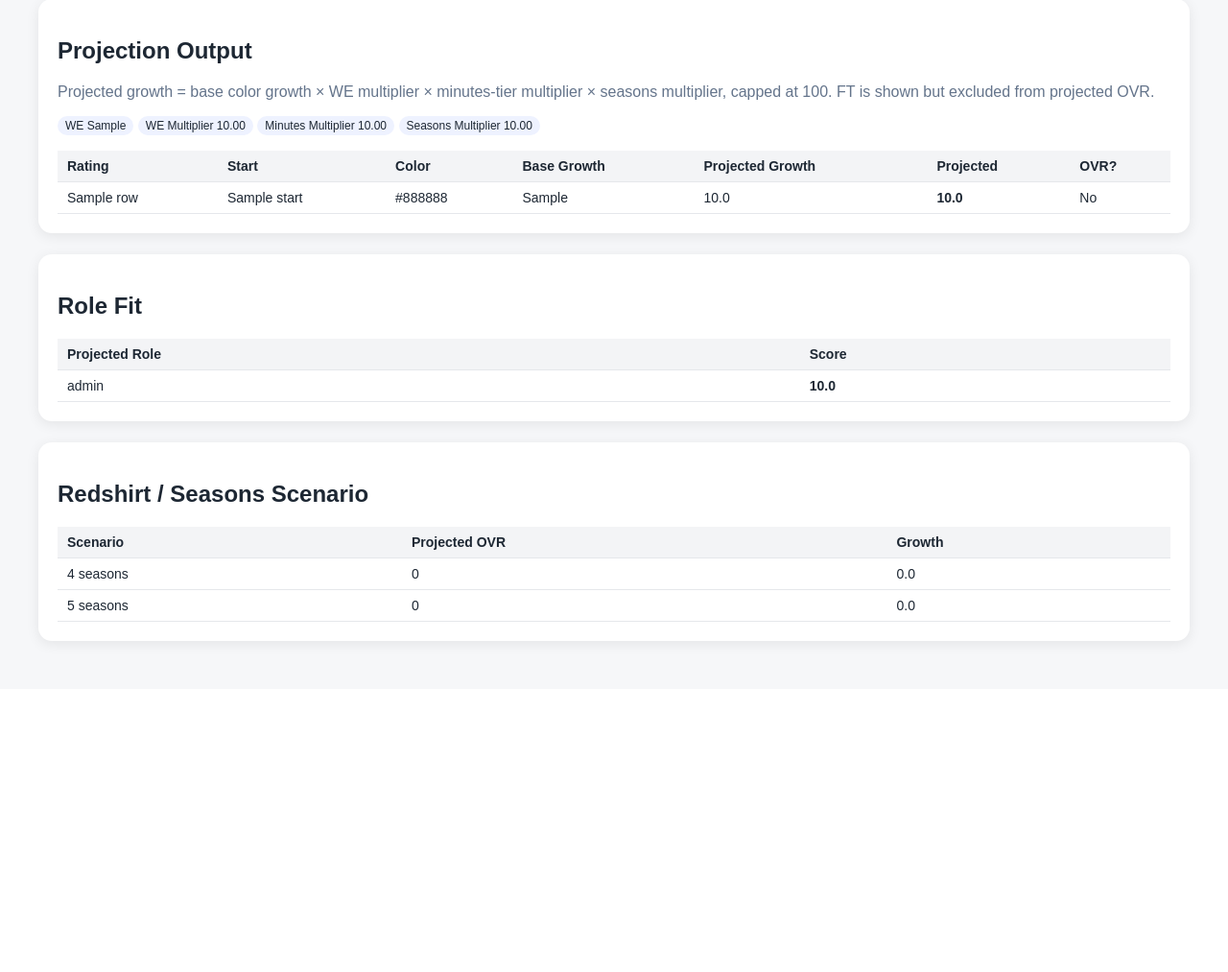
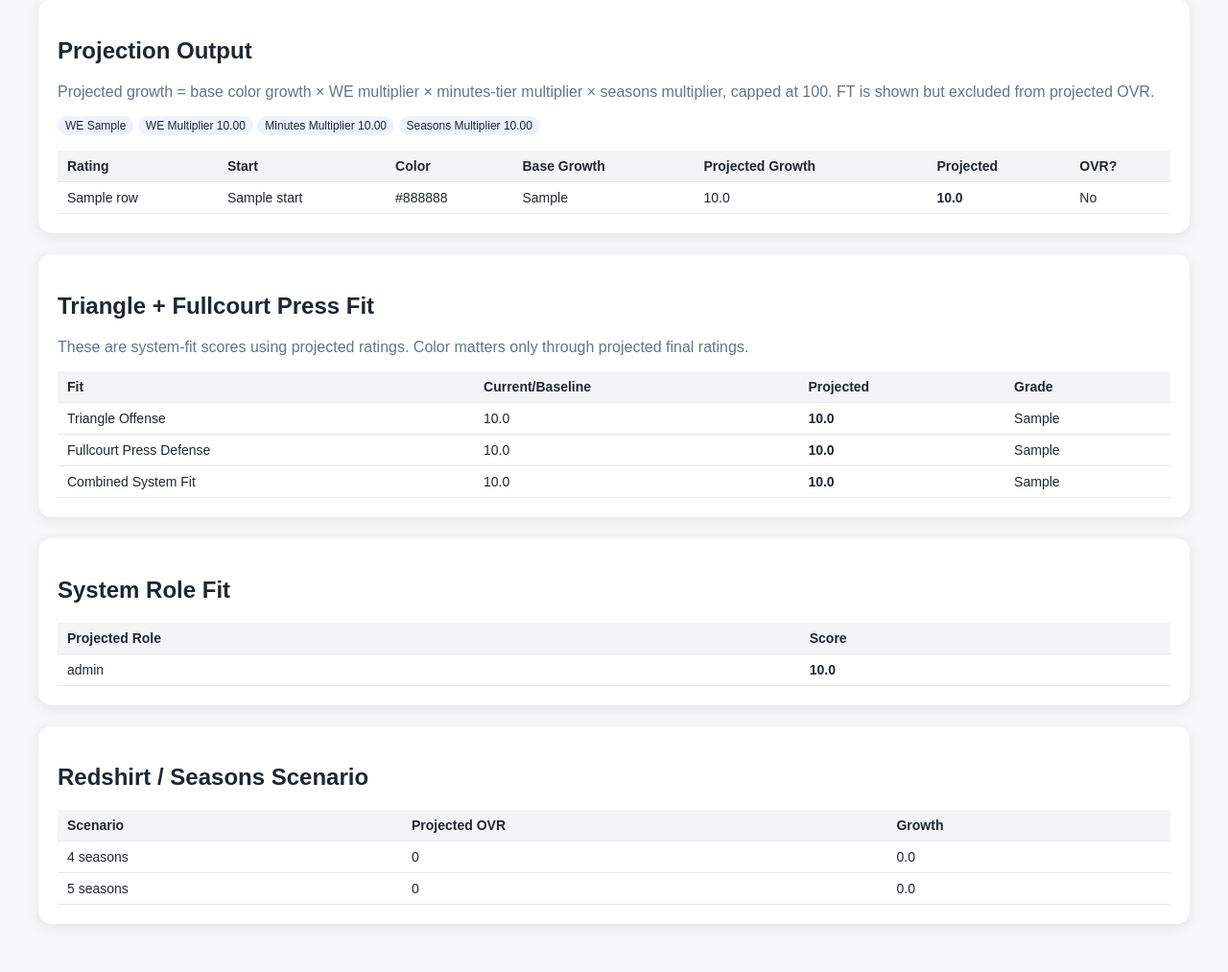
Before and after one commit to mercerreynolds-rgb/hoops-dynasty-analytics, a FastAPI app: template app/templates/projection_detail.html in a window 1280 px wide. Shown: the part 642-1655 px from the top of the page at 96% size. Before the commit the page ends 1319 px from the top, so only its background shows below. Run offline with FastAPI, Linux system fonts and the light colour scheme; the template is opened without the code that fills it: most values are stand-ins (such as "Sample title", 1, 10 or a date in 2020).

Commit message:
Add files via upload

```diff
--- a/app/main.py
+++ b/app/main.py
@@ -1248,19 +1248,116 @@ def projected_role_scores(projection):
     return scores
 
 
-def projection_flag(player_row):
-    growth = player_row["growth_ovr"]
-    projected = player_row["projected_ovr"]
-    tier = player_row["profile"].development_tier
-    if projected >= 760:
-        return "Star ceiling"
-    if growth >= 120:
-        return "Huge development upside"
-    if tier in {"green", "blue"} and projected < 650:
-        return "Minutes investment risk"
-    if projected >= 700:
-        return "Strong rotation piece"
-    return "Depth / monitor"
+
+TRIANGLE_WEIGHTS = {
+    # Triangle needs balanced decision/creation/scoring.
+    "athleticism": 0.45,
+    "speed": 0.35,
+    "defense": 0.55,
+    "low_post": 0.85,
+    "perimeter": 1.00,
+    "ball_handling": 1.05,
+    "passing": 1.15,
+    "stamina": 0.45,
+}
+
+PRESS_WEIGHTS = {
+    # Fullcourt press magnifies DE/ST/SPD and values enough depth/athleticism.
+    "athleticism": 0.75,
+    "speed": 1.00,
+    "defense": 1.45,
+    "rebounding": 0.45,
+    "shot_blocking": 0.35,
+    "stamina": 1.25,
+}
+
+TRIANGLE_PRESS_COMBINED_WEIGHTS = {
+    "triangle": 0.50,
+    "press": 0.50,
+}
+
+
+def weighted_score_from_projection(projection, weights):
+    ratings = projected_rating_map(projection)
+    total_weight = sum(weights.values()) or 1
+    return sum(ratings.get(key, 0) * weight for key, weight in weights.items()) / total_weight
+
+
+def weighted_score_from_baseline(baseline, weights):
+    total_weight = sum(weights.values()) or 1
+    total = 0
+    for key, weight in weights.items():
+        total += projection_rating_value(baseline, key) * weight
+    return total / total_weight
+
+
+def system_fit_grade(score):
+    if score >= 85:
+        return "Elite"
+    if score >= 78:
+        return "Excellent"
+    if score >= 72:
+        return "Good"
+    if score >= 66:
+        return "Playable"
+    if score >= 60:
+        return "Risk"
+    return "Poor Fit"
+
+
+def triangle_press_fit(projection, baseline):
+    triangle_projected = weighted_score_from_projection(projection, TRIANGLE_WEIGHTS)
+    press_projected = weighted_score_from_projection(projection, PRESS_WEIGHTS)
+    triangle_current = weighted_score_from_baseline(baseline, TRIANGLE_WEIGHTS)
+    press_current = weighted_score_from_baseline(baseline, PRESS_WEIGHTS)
+
+    combined_projected = (
+        triangle_projected * TRIANGLE_PRESS_COMBINED_WEIGHTS["triangle"]
+        + press_projected * TRIANGLE_PRESS_COMBINED_WEIGHTS["press"]
+    )
+    combined_current = (
+        triangle_current * TRIANGLE_PRESS_COMBINED_WEIGHTS["triangle"]
+        + press_current * TRIANGLE_PRESS_COMBINED_WEIGHTS["press"]
+    )
+
+    return {
+        "triangle_projected": triangle_projected,
+        "press_projected": press_projected,
+        "combined_projected": combined_projected,
+        "triangle_current": triangle_current,
+        "press_current": press_current,
+        "combined_current": combined_current,
+        "triangle_grade": system_fit_grade(triangle_projected),
+        "press_grade": system_fit_grade(press_projected),
+        "combined_grade": system_fit_grade(combined_projected),
+        "fit_delta": combined_projected - combined_current,
+    }
+
+
+def projected_role_scores(projection):
+    # Override old generic basketball roles with HD-system-oriented evaluation buckets.
+    scores = [
+        {"role": "Triangle Creator", "score": weighted_score_from_projection(projection, {
+            "ball_handling": 1.25, "passing": 1.35, "perimeter": 1.05, "speed": 0.55, "stamina": 0.45
+        })},
+        {"role": "Triangle Scorer", "score": weighted_score_from_projection(projection, {
+            "perimeter": 1.25, "low_post": 1.05, "ball_handling": 0.75, "passing": 0.65, "athleticism": 0.55
+        })},
+        {"role": "Triangle Big Hub", "score": weighted_score_from_projection(projection, {
+            "low_post": 1.25, "passing": 0.95, "rebounding": 1.00, "defense": 0.85, "stamina": 0.55
+        })},
+        {"role": "Press Guard/Wing", "score": weighted_score_from_projection(projection, {
+            "defense": 1.45, "speed": 1.15, "stamina": 1.15, "athleticism": 0.85, "ball_handling": 0.45
+        })},
+        {"role": "Press Big", "score": weighted_score_from_projection(projection, {
+            "defense": 1.25, "rebounding": 1.25, "stamina": 1.05, "athleticism": 0.75, "shot_blocking": 0.65
+        })},
+        {"role": "Two-Way System Fit", "score": weighted_score_from_projection(projection, {
+            "defense": 1.25, "stamina": 0.90, "passing": 0.85, "ball_handling": 0.80, "perimeter": 0.80, "speed": 0.75
+        })},
+    ]
+    scores.sort(key=lambda r: r["score"], reverse=True)
+    return scores
 
 
 def get_projection_players(session: Session, team: str = ""):
@@ -1281,6 +1378,7 @@ def get_projection_players(session: Session, team: str = ""):
         profile = get_or_create_projection_profile(session, baseline)
         projection = project_player(profile, baseline)
         role_scores = projected_role_scores(projection)
+        fit = triangle_press_fit(projection, baseline)
         row = {
             "player_id": player_id,
             "player": baseline.player,
@@ -1292,8 +1390,12 @@ def get_projection_players(session: Session, team: str = ""):
             "growth_ovr": projection["growth_ovr"],
             "best_role": role_scores[0]["role"] if role_scores else "",
             "best_role_score": role_scores[0]["score"] if role_scores else 0,
+            "triangle_fit": fit["triangle_projected"],
+            "press_fit": fit["press_projected"],
+            "system_fit": fit["combined_projected"],
+            "system_grade": fit["combined_grade"],
+            "fit_delta": fit["fit_delta"],
         }
-        row["flag"] = projection_flag(row)
         players.append(row)
     players.sort(key=lambda r: r["projected_ovr"], reverse=True)
     return players
@@ -1316,6 +1418,12 @@ def projections_board(request: Request, team: str = "", sort: str = "projected",
         players.sort(key=lambda p: p["start_ovr"], reverse=True)
     elif sort == "role":
         players.sort(key=lambda p: p["best_role_score"], reverse=True)
+    elif sort == "system":
+        players.sort(key=lambda p: p["system_fit"], reverse=True)
+    elif sort == "press":
+        players.sort(key=lambda p: p["press_fit"], reverse=True)
+    elif sort == "triangle":
+        players.sort(key=lambda p: p["triangle_fit"], reverse=True)
     else:
         players.sort(key=lambda p: p["projected_ovr"], reverse=True)
 
@@ -1361,6 +1469,7 @@ def projection_detail(player_id: str, request: Request, session: Session = Depen
             "profile": profile,
             "projection": projection,
             "role_scores": projected_role_scores(projection),
+            "system_fit": triangle_press_fit(projection, baseline),
             "ratings": PROJECTION_RATINGS,
             "colors": PROJECTION_COLORS,
             "minutes_tier": MINUTES_TIER,
--- a/app/templates/projection_detail.html
+++ b/app/templates/projection_detail.html
@@ -96,8 +96,37 @@
   </table>
 </div>
 
+
 <div class="card">
-  <h2>Role Fit</h2>
+  <h2>Triangle + Fullcourt Press Fit</h2>
+  <p class="muted">
+    These are system-fit scores using projected ratings. Color matters only through projected final ratings.
+  </p>
+  <table>
+    <tr><th>Fit</th><th>Current/Baseline</th><th>Projected</th><th>Grade</th></tr>
+    <tr>
+      <td>Triangle Offense</td>
+      <td>{{ "%.1f"|format(system_fit.triangle_current) }}</td>
+      <td><strong>{{ "%.1f"|format(system_fit.triangle_projected) }}</strong></td>
+      <td>{{ system_fit.triangle_grade }}</td>
+    </tr>
+    <tr>
+      <td>Fullcourt Press Defense</td>
+      <td>{{ "%.1f"|format(system_fit.press_current) }}</td>
+      <td><strong>{{ "%.1f"|format(system_fit.press_projected) }}</strong></td>
+      <td>{{ system_fit.press_grade }}</td>
+    </tr>
+    <tr>
+      <td>Combined System Fit</td>
+      <td>{{ "%.1f"|format(system_fit.combined_current) }}</td>
+      <td><strong>{{ "%.1f"|format(system_fit.combined_projected) }}</strong></td>
+      <td>{{ system_fit.combined_grade }}</td>
+    </tr>
+  </table>
+</div>
+
+<div class="card">
+  <h2>System Role Fit</h2>
   <table>
     <tr><th>Projected Role</th><th>Score</th></tr>
     {% for r in role_scores %}
```
Also changed, not shown: app/templates/projections.html (+10 -5 lines), README.md.
